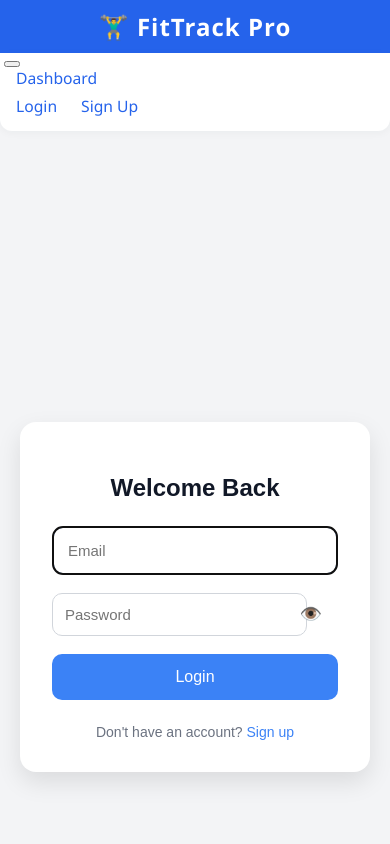
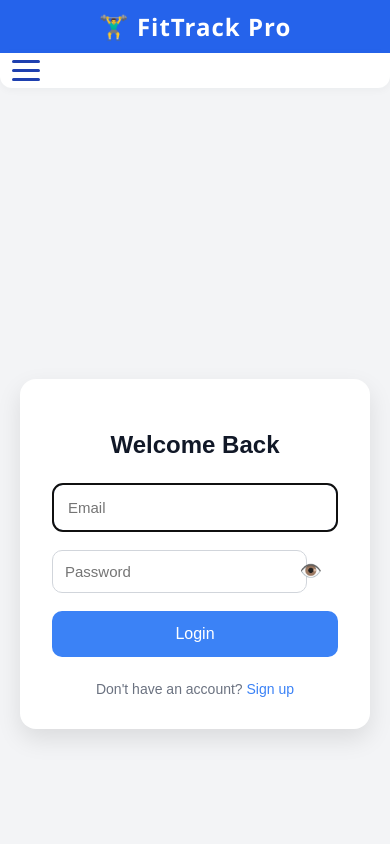
Before and after one commit to ATHIK05/Fitness_Tracker, a React (Create React App) app in the folder frontend/: page /login in a window 390 px wide. Shown: the top 844 px of the page. Built offline with nearby package versions, Linux system fonts and the light colour scheme; no server answers.

Commit message:
Update main.css

```diff
--- a/frontend/src/styles/main.css
+++ b/frontend/src/styles/main.css
@@ -41,6 +41,7 @@ nav {
     box-shadow: 0 2px 8px rgba(30,41,59,0.04);
     border-radius: 0 0 var(--radius) var(--radius);
     margin-bottom: 24px;
+    position: relative;
 }
 
 nav a {
@@ -215,3 +216,151 @@ nav a:hover {
         padding: 8px;
     }
 }
+
+/* Responsive Navbar Styles */
+.nav-toggle {
+    display: none;
+    background: none;
+    border: none;
+    cursor: pointer;
+    margin-right: 8px;
+    padding: 8px;
+}
+.nav-hamburger {
+    display: block;
+    width: 28px;
+    height: 3px;
+    background: var(--color-primary-dark);
+    position: relative;
+    border-radius: 2px;
+}
+.nav-hamburger::before,
+.nav-hamburger::after {
+    content: '';
+    display: block;
+    width: 28px;
+    height: 3px;
+    background: var(--color-primary-dark);
+    position: absolute;
+    border-radius: 2px;
+    transition: 0.3s;
+}
+.nav-hamburger::before {
+    top: -9px;
+}
+.nav-hamburger::after {
+    top: 9px;
+}
+
+.nav-links, .nav-auth {
+    display: flex;
+    align-items: center;
+}
+
+@media (max-width: 900px) {
+    .nav-toggle {
+        display: block;
+        z-index: 1002;
+    }
+    nav {
+        flex-direction: row;
+        align-items: flex-start;
+        position: relative;
+    }
+    .nav-links, .nav-auth {
+        display: none;
+        flex-direction: column;
+        background: var(--color-surface);
+        position: absolute;
+        top: 100%;
+        left: 0;
+        width: 100vw;
+        box-shadow: 0 2px 8px rgba(30,41,59,0.08);
+        border-radius: 0 0 var(--radius) var(--radius);
+        z-index: 1001;
+        padding: 16px 0 8px 0;
+    }
+    .nav-links.show, .nav-auth.show {
+        display: flex;
+    }
+    .nav-links a, .nav-auth a, .nav-auth span, .nav-auth button {
+        margin: 8px 16px;
+        font-size: 1.1rem;
+        width: auto;
+    }
+    .nav-mobile-open .nav-links,
+    .nav-mobile-open .nav-auth {
+        display: flex;
+    }
+    .nav-user {
+        margin-top: 0;
+        padding-bottom: 8px;
+        border-radius: 0 0 var(--radius) var(--radius);
+        box-shadow: 0 2px 8px rgba(30,41,59,0.08);
+        background: var(--color-surface);
+        width: 100vw;
+    }
+}
+
+@media (max-width: 600px) {
+    .nav-links a, .nav-auth a, .nav-auth span, .nav-auth button {
+        margin: 10px 8px;
+        font-size: 1.08rem;
+    }
+}
+
+.nav-user {
+    background: var(--color-surface);
+    border-radius: 0 0 var(--radius) var(--radius);
+    box-shadow: 0 2px 8px rgba(30,41,59,0.08);
+    margin-top: 0;
+    padding-bottom: 8px;
+    text-align: center;
+}
+
+.nav-link-icon {
+    display: block;
+    font-size: 1.15rem;
+    font-weight: 600;
+    color: var(--color-primary-dark);
+    padding: 14px 0 10px 0;
+    border-radius: 8px;
+    margin: 0 0 2px 0;
+    background: none;
+    transition: background 0.2s, color 0.2s, box-shadow 0.2s;
+    text-decoration: none;
+}
+.nav-link-icon:hover, .nav-link-icon:active {
+    background: var(--color-primary);
+    color: #fff;
+    box-shadow: 0 2px 8px rgba(30,41,59,0.10);
+}
+
+.nav-divider {
+    width: 80%;
+    height: 1.5px;
+    background: linear-gradient(90deg, #e5e7eb 0%, #cbd5e1 100%);
+    margin: 10px auto 10px auto;
+    border-radius: 2px;
+}
+
+@media (max-width: 900px) {
+    .nav-links, .nav-auth, .nav-user {
+        background: #fff;
+        box-shadow: 0 8px 32px rgba(30,41,59,0.10);
+        border-radius: 0 0 18px 18px;
+        margin-top: 0;
+        padding-bottom: 8px;
+        text-align: center;
+    }
+    .nav-links {
+        margin-bottom: 0;
+        padding-top: 8px;
+        padding-bottom: 8px;
+    }
+    .nav-link-icon {
+        font-size: 1.18rem;
+        padding: 16px 0 12px 0;
+        margin: 0 0 2px 0;
+    }
+}
```
